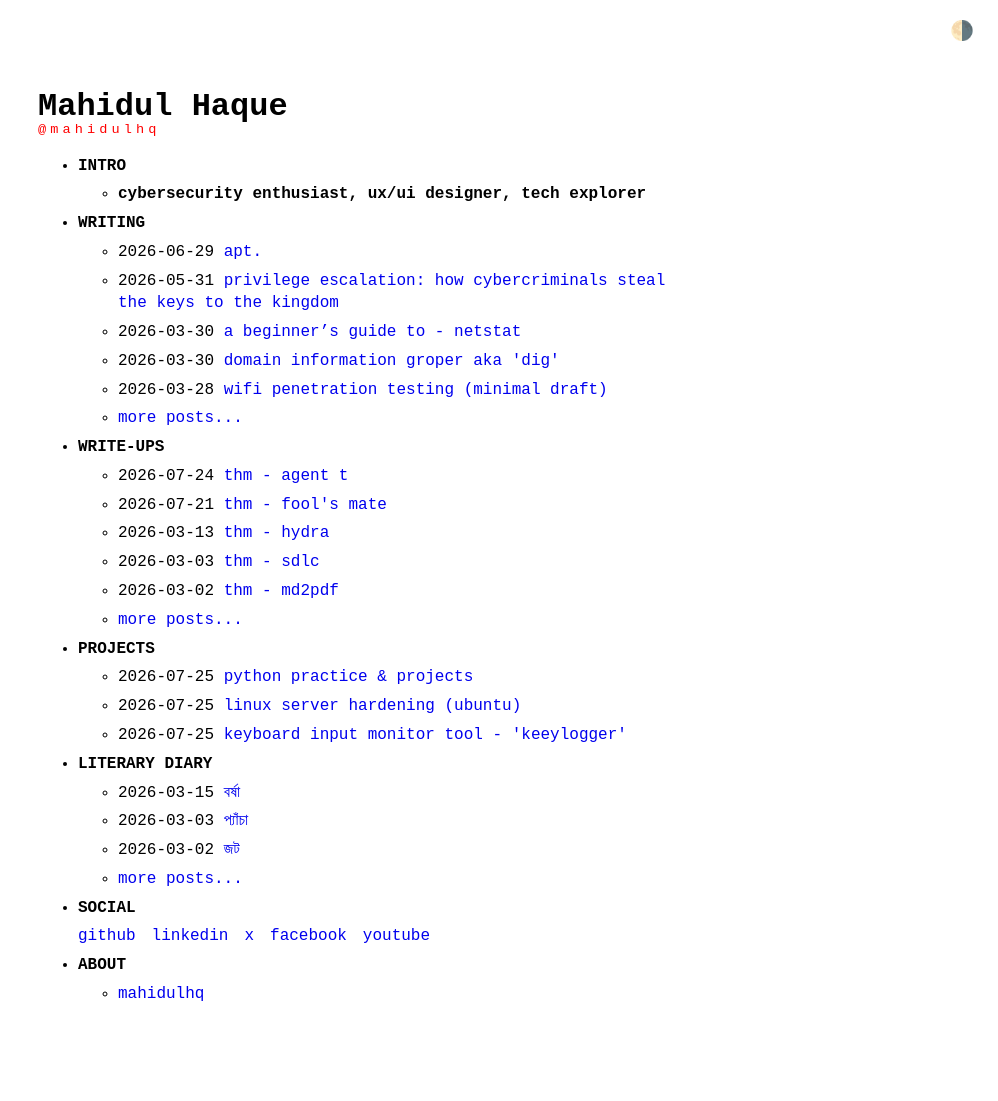
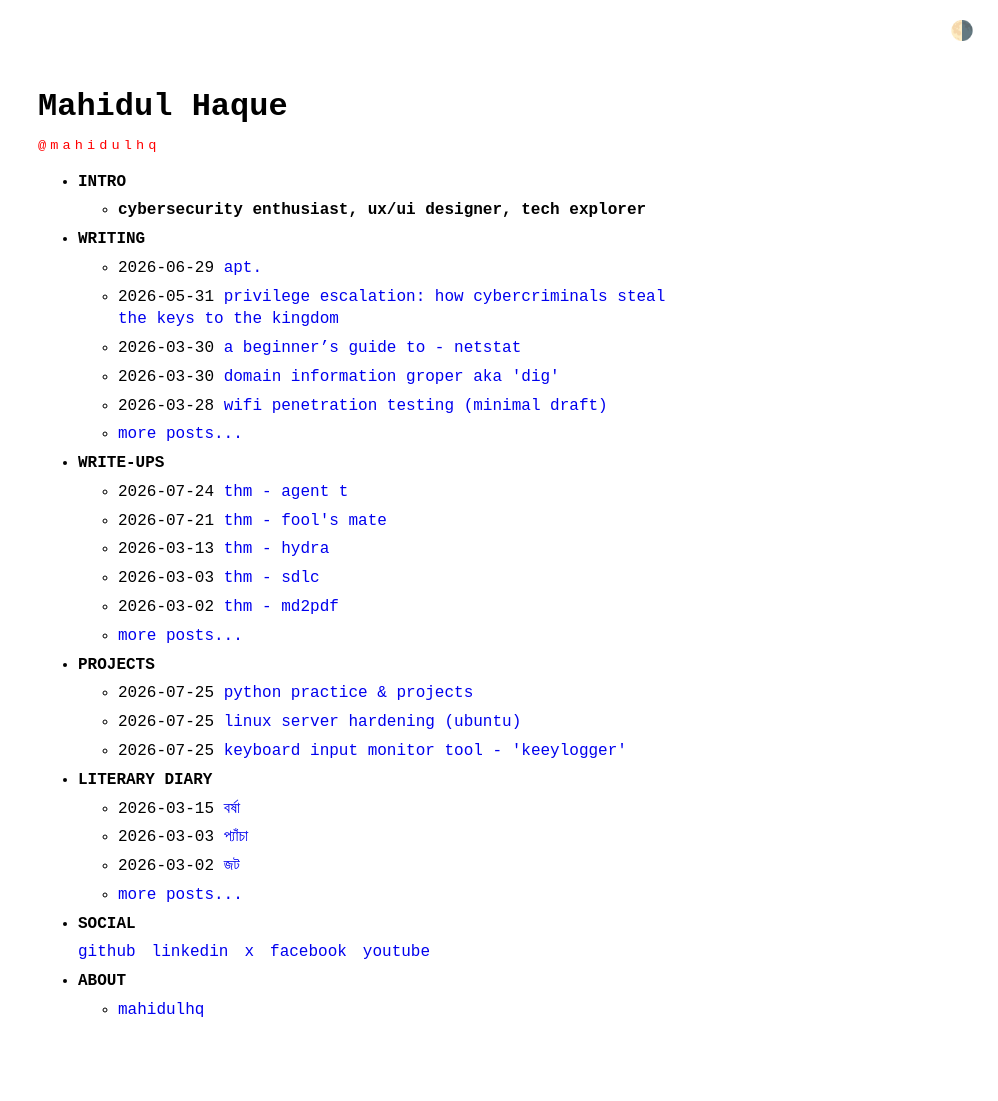
Before and after one commit to mahidulhq/mahidulhq.github.io, a Jekyll site: the page built from index.md, in a window 1280 px wide. Shown: the whole page, without its empty margins (282-1280 px from the left). Built offline with Jekyll 4.4.1, drawn with Linux system fonts in a browser that asks for light colours.

Commit message:
Update no-style-please.scss

```diff
--- a/_sass/no-style-please.scss
+++ b/_sass/no-style-please.scss
@@ -55,7 +55,7 @@ p { margin: 1rem 0; }
 
 .site-handle {
   font-size: 0.85em;
-  margin-top: -2rem;
+  margin-top: -1rem;
   color: red;
   letter-spacing: 0.3em;
 }
```
